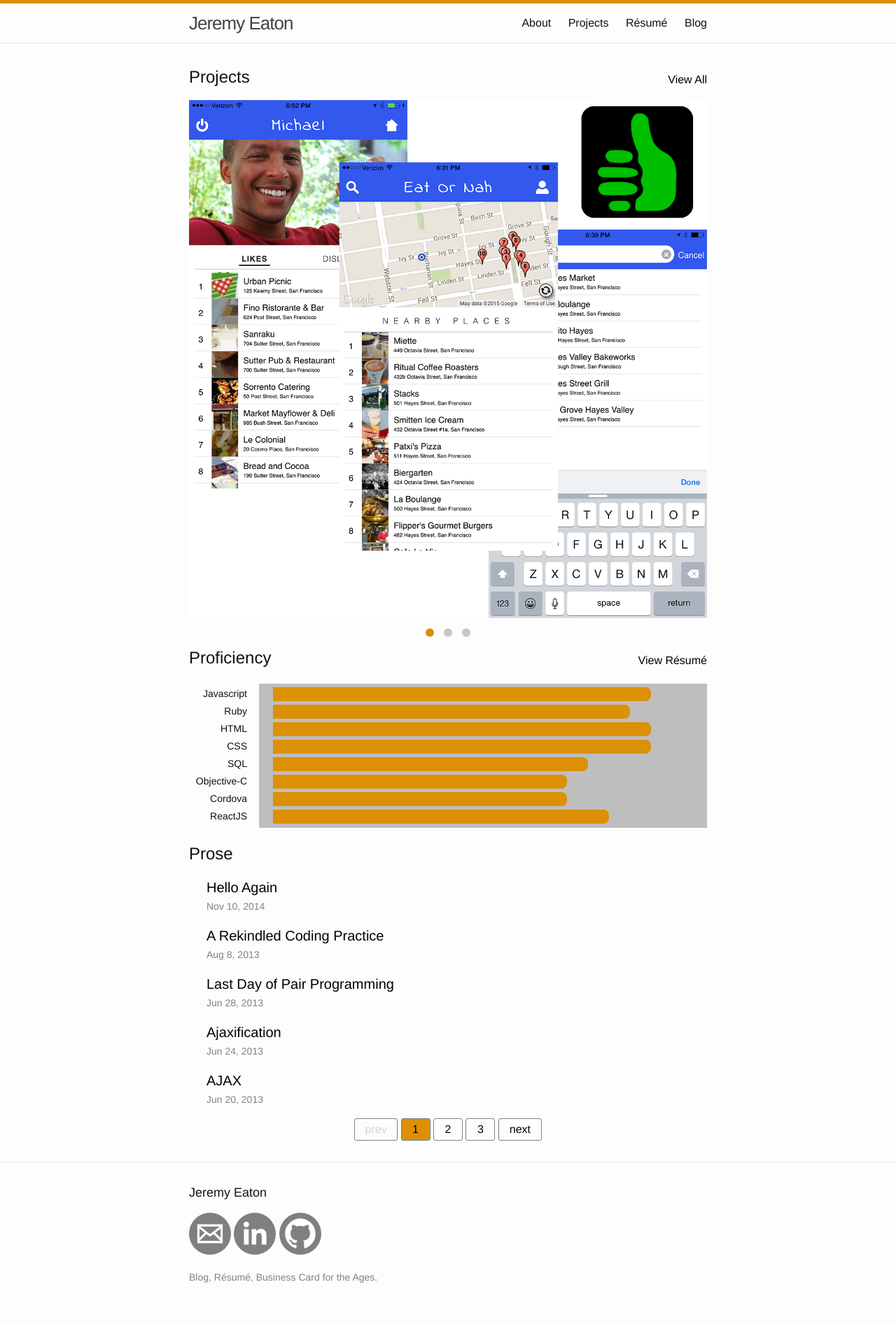
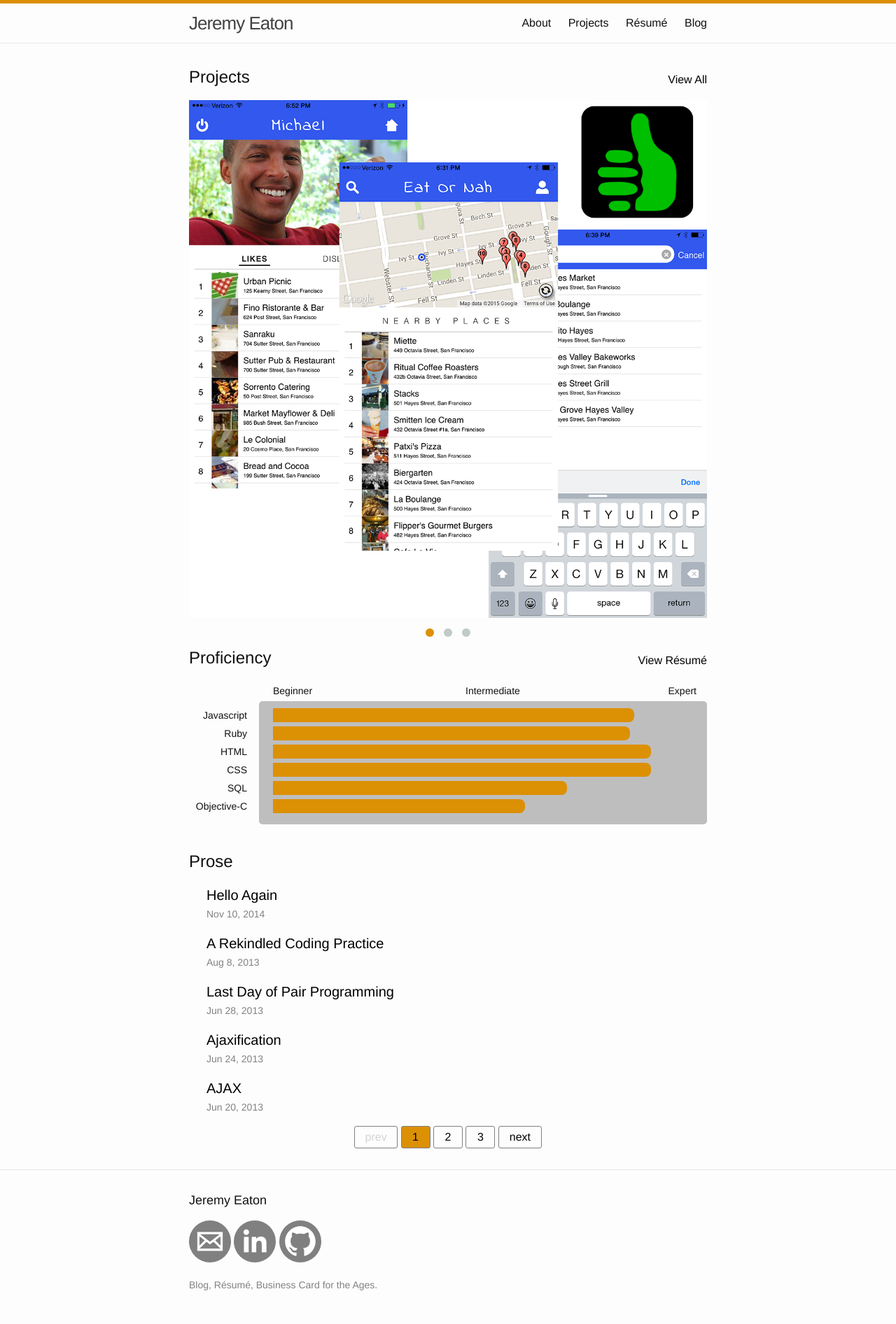
Before and after one commit to jeremyeaton89/jeremyeaton89.github.io, a Jekyll site: the page built from index.html, in a window 1280 px wide. Shown: the whole page at 70% size. Built offline with Jekyll 4.4.1, drawn with Linux system fonts in a browser that asks for light colours; the list of posts is cut into pages by our own code.

Commit message:
improve proficiency visualization

```diff
--- a/css/index.css
+++ b/css/index.css
@@ -44,37 +44,57 @@
 #experience ul {
   list-style-type: none;
   margin: 0;
-  height: 100%;
 }
 #experience_container {
   width: 100%;
   height: 206px;
   margin: 15px 0;
 }
+#level_labels {
+  position: relative;
+  font-size: 14px;
+  padding-left: 100px;
+  width: 100%;
+  height: 25px;
+  box-sizing: border-box;
+}
+#level_labels li {
+  display: inline-block;
+  position: absolute;
+}
 #experience_labels {
   width: 100px;
   float: left;
-  padding: 0;
+  padding: 5px 0 0 0;
   font-size: 14px;
+  height: 100%;
 }
 #experience_labels li {
-  margin: 4px 0;
+  margin: 5px 0;
   text-align: right;
   padding-right: 17px;
+}
+#experience_labels li.page2 {
+  display: none;
+}
+#experience_labels li span {
+  letter-spacing: -1px;
 }
 #experience_chart {
   float: left;
   background: rgba(128, 128, 128, 0.5);
-  padding: 5px 20px;
+  padding: 10px 20px;
   width: 60%;
   width: calc(100% - 100px);
   box-sizing: border-box;
+  border-radius: 5px;
+  cursor: pointer;
 }
 #experience_chart li {
   height: 20px;
   background-color: #DC9004;
   border-radius: 0 8px 8px 0;
-  margin-bottom: 5px;
+  margin-bottom: 6px;
 }
 #blog .post-list {
   margin-left: 25px;
--- a/index.html
+++ b/index.html
@@ -22,25 +22,33 @@
   </div>
 
   <div id='experience_container'>
+    <ul id='level_labels'>
+      <li style='left: 120px;'>Beginner</li>
+      <li style='left: 54%; left: calc(50% + 25px);'>Intermediate</li>
+      <li style='right: 15px;'>Expert</li>
+    </ul>
     <ul id='experience_labels'>
-      <li>Javascript</li>
-      <li>Ruby</li>
-      <li>HTML</li>
-      <li>CSS</li>
-      <li>SQL</li>
-      <li>Objective-C</li>
-      <li>Cordova</li>
-      <li>ReactJS</li>
+      <li class='page1'>Javascript</li>
+      <li class='page1'>Ruby</li>
+      <li class='page1'>HTML</li>
+      <li class='page1'>CSS</li>
+      <li class='page1'>SQL</li>
+      <li class='page1'>Objective-C</li>
+
+      <li class='page2'>jQuery</li>
+      <li class='page2'>Ruby on <span>Rails</span></li>
+      <li class='page2'>ReactJS</li>
+      <li class='page2'>NodeJS</li>
+      <li class='page2'>Cordova</li>
+      <li class='page2'>iOS</li>
     </ul>
     <ul id='experience_chart'>
-      <li style='width: 90%;'></li>
+      <li style='width: 86%;'></li>
       <li style='width: 85%;'></li>
       <li style='width: 90%;'></li>
       <li style='width: 90%;'></li>
-      <li style='width: 75%;'></li>
       <li style='width: 70%;'></li>
-      <li style='width: 70%;'></li>
-      <li style='width: 80%;'></li>
+      <li style='width: 60%;'></li>
     </ul>
   </div>
 
--- a/js/index.js
+++ b/js/index.js
@@ -11,6 +11,52 @@
     autoPlay: 5000,
     paginationSpeed: 500,
   });
+
+  // Proficiency
+  var page1widths = [86,85,90,90,70,60];
+  var page2widths = [88,85,80,40,60,60];
+  var page1       = true;
+
+  function showPage1() {
+    $('#experience_labels li.page1').fadeOut(300, function() {
+      $('#experience_labels li.page2').fadeIn(800);
+    });
+    $('#experience_chart li').each(function(i, el) {
+      $(el).delay(500).animate({'width': (page2widths[i] + '%')}, 500);
+    });
+  }
+  function showPage2() {
+    $('#experience_labels li.page2').fadeOut(300, function() {
+      $('#experience_labels li.page1').fadeIn(800);
+    });
+    $('#experience_chart li').each(function(i, el) {
+      $(el).delay(500).animate({'width': (page1widths[i] + '%')}, 500);
+    });
+  }
+  function handlePaging() {
+    if (page1) {
+      page1 = false;
+      showPage2();
+    } else {
+      page1 = true;
+      showPage1();
+    }
+  }
+
+  var interval = setInterval(function() {
+    handlePaging();
+  }, 10000);
+
+  // toggle. stop paging for 20 seconds, then resume.
+  $('#experience_chart').click(function() {
+    clearInterval(interval);
+    handlePaging();
+    setTimeout(function() {
+      interval = setInterval(function() {
+        handlePaging();
+      }, 10000);
+    }, 20000)
+  })
 
   // Blog Pagination
   $('#blog_pagination a').click(function() {
```
